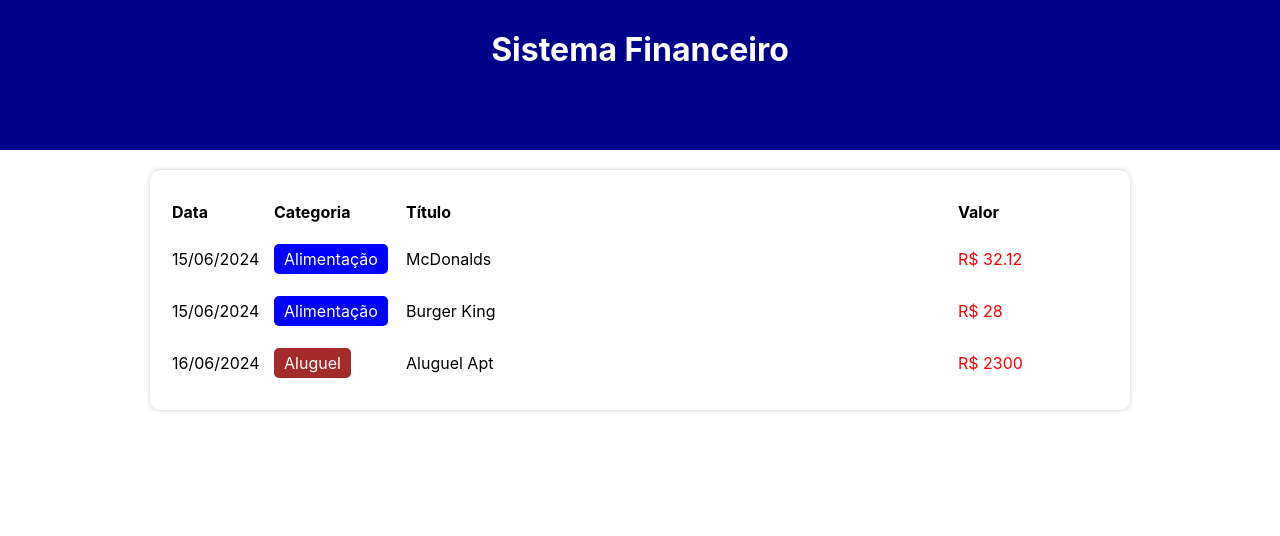
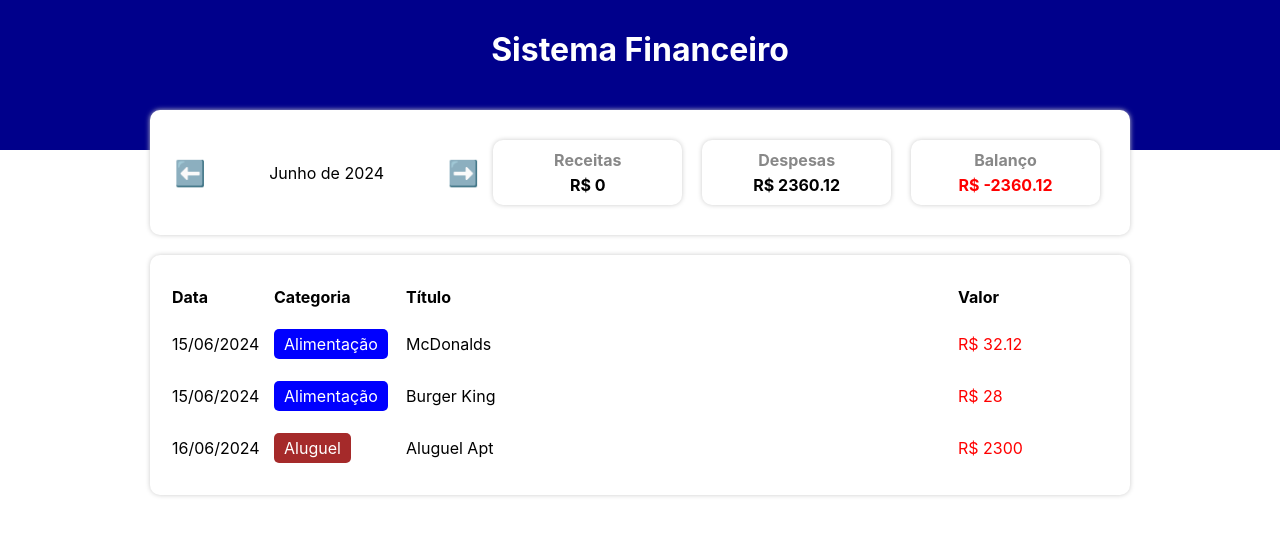
Before and after one commit to marcelokbc/expense-manager, a React (Create React App) app: page / in a window 1280 px wide. Shown: the top 536 px of the page. Built offline with nearby package versions, Linux system fonts and the light colour scheme.

Commit message:
Adding info area

```diff
--- a/src/App.tsx
+++ b/src/App.tsx
@@ -6,15 +6,38 @@
 import { categories } from './data/categories';
 import { getCurrentMonth, filterListByMonth } from './helpers/dateFilter';
 import { TableArea } from './components/TableArea';
+import { InfoArea } from './components/InfoArea';
 
 const App = () => {
   const [list, setList] = useState(items);
   const [filteredList, setFilteredList] = useState<Item[]>([]);
   const [currentMonth, setCurrentMonth] = useState(getCurrentMonth());
+  const [income, setIncome] = useState(0);
+  const [expense, setExpense] = useState(0);
 
   useEffect(()=>{
     setFilteredList( filterListByMonth(list, currentMonth) );
   }, [list, currentMonth]);
+
+  useEffect(()=>{
+    let incomeCount = 0;
+    let expenseCount = 0;
+
+    for(let i in filteredList) {
+      if(categories[filteredList[i].category].expense) {
+        expenseCount += filteredList[i].value;
+      } else {
+        incomeCount += filteredList[i].value;
+      }
+    }
+
+    setIncome(incomeCount);
+    setExpense(expenseCount);
+  }, [filteredList]);
+
+  const handleMonthChange = (newMonth: string) => {
+    setCurrentMonth(newMonth);
+  }
 
   return (
     <C.Container>
@@ -23,7 +46,12 @@
       </C.Header>
       <C.Body>
 
-        {/* Área de informações */}
+        <InfoArea
+          currentMonth={currentMonth}
+          onMonthChange={handleMonthChange}
+          income={income}
+          expense={expense}
+        />
 
         {/* Área de inserção */}
 
--- /dev/null
+++ b/src/components/InfoArea/index.tsx
@@ -0,0 +1,46 @@
+import * as C from './styles';
+import { formatCurrentMonth } from '../../helpers/dateFilter';
+import { ResumeItem } from '../../components/ResumeItem';
+
+type Props = {
+    currentMonth: string;
+    onMonthChange: (newMonth: string) => void;
+    income: number;
+    expense: number;
+};
+
+export const InfoArea = ({ currentMonth, onMonthChange, income, expense }: Props) => {
+
+    const handlePrevMonth = () => {
+        let [year, month] = currentMonth.split('-');
+        let currentDate = new Date(parseInt(year), parseInt(month) - 1, 1);
+        currentDate.setMonth( currentDate.getMonth() - 1 );
+        onMonthChange(`${currentDate.getFullYear()}-${currentDate.getMonth() + 1}`);
+    };
+
+    const handleNextMonth = () => {
+        let [year, month] = currentMonth.split('-');
+        let currentDate = new Date(parseInt(year), parseInt(month) - 1, 1);
+        currentDate.setMonth( currentDate.getMonth() + 1 );
+        onMonthChange(`${currentDate.getFullYear()}-${currentDate.getMonth() + 1}`);
+    };
+
+    return (
+        <C.Container>
+            <C.MonthArea>
+                <C.MonthArrow onClick={handlePrevMonth}>⬅️</C.MonthArrow>
+                <C.MonthTitle>{formatCurrentMonth(currentMonth)}</C.MonthTitle>
+                <C.MonthArrow onClick={handleNextMonth}>➡️</C.MonthArrow>
+            </C.MonthArea>
+            <C.ResumeArea>
+                <ResumeItem title="Receitas" value={income} />
+                <ResumeItem title="Despesas" value={expense} />
+                <ResumeItem
+                    title="Balanço"
+                    value={income - expense}
+                    color={(income - expense) < 0 ? 'red' : 'green'}
+                />
+            </C.ResumeArea>
+        </C.Container>
+    );
+};
--- /dev/null
+++ b/src/components/InfoArea/styles.ts
@@ -0,0 +1,34 @@
+import styled from "styled-components";
+
+export const Container = styled.div`
+    background-color: #FFF;
+    box-shadow: 0px 0px 5px #CCC;
+    border-radius: 10px;
+    padding: 20px;
+    margin-top: -40px;
+    display: flex;
+    align-items: center;
+`;
+
+export const MonthArea = styled.div`
+    flex: 1;
+    display: flex;
+    align-items: center;
+`;
+
+export const MonthArrow = styled.div`
+    width: 40px;
+    text-align: center;
+    font-size: 25px;
+    cursor: pointer;
+`;
+
+export const MonthTitle = styled.div`
+    flex: 1;
+    text-align: center;
+`;
+
+export const ResumeArea = styled.div`
+    flex: 2;
+    display: flex;
+`;
--- /dev/null
+++ b/src/components/ResumeItem/index.tsx
@@ -0,0 +1,16 @@
+import * as C from './styles';
+
+type Props = {
+    title: string;
+    value: number;
+    color?: string;
+};
+
+export const ResumeItem = ({title, value, color}: Props) => {
+    return (
+        <C.Container>
+            <C.Title>{title}</C.Title>
+            <C.Info color={color}>R$ {value}</C.Info>
+        </C.Container>
+    );
+}
--- /dev/null
+++ b/src/components/ResumeItem/styles.ts
@@ -0,0 +1,23 @@
+import styled from 'styled-components';
+
+export const Container = styled.div`
+    flex: 1;
+    background-color: #FFF;
+    box-shadow: 0px 0px 5px #CCC;
+    border-radius: 10px;
+    margin: 10px;
+    padding: 10px;
+`;
+
+export const Title = styled.div`
+    font-weight: bold;
+    text-align: center;
+    color: #888;
+    margin-bottom: 5px;
+`;
+
+export const Info = styled.div<{ color?: string }>`
+    text-align: center;
+    color: ${props => props.color ?? '#000'};
+    font-weight: bold;
+`;
--- a/src/helpers/dateFilter.ts
+++ b/src/helpers/dateFilter.ts
@@ -30,3 +30,12 @@
 }
 
 const addZeroToDate = (n: number): string => n < 10 ? `0${n}` : `${n}`;
+
+export const formatCurrentMonth = (currentMonth: string): string => {
+    let [year, month] = currentMonth.split('-');
+    let months = [
+        'Janeiro', 'Fevereiro', 'Março', 'Abril', 'Maio', 'Junho',
+        'Julho', 'Agosto', 'Setembro', 'Outubro', 'Novembro', 'Dezembro'
+    ];
+    return `${months[parseInt(month) - 1]} de ${year}`;
+}
```
